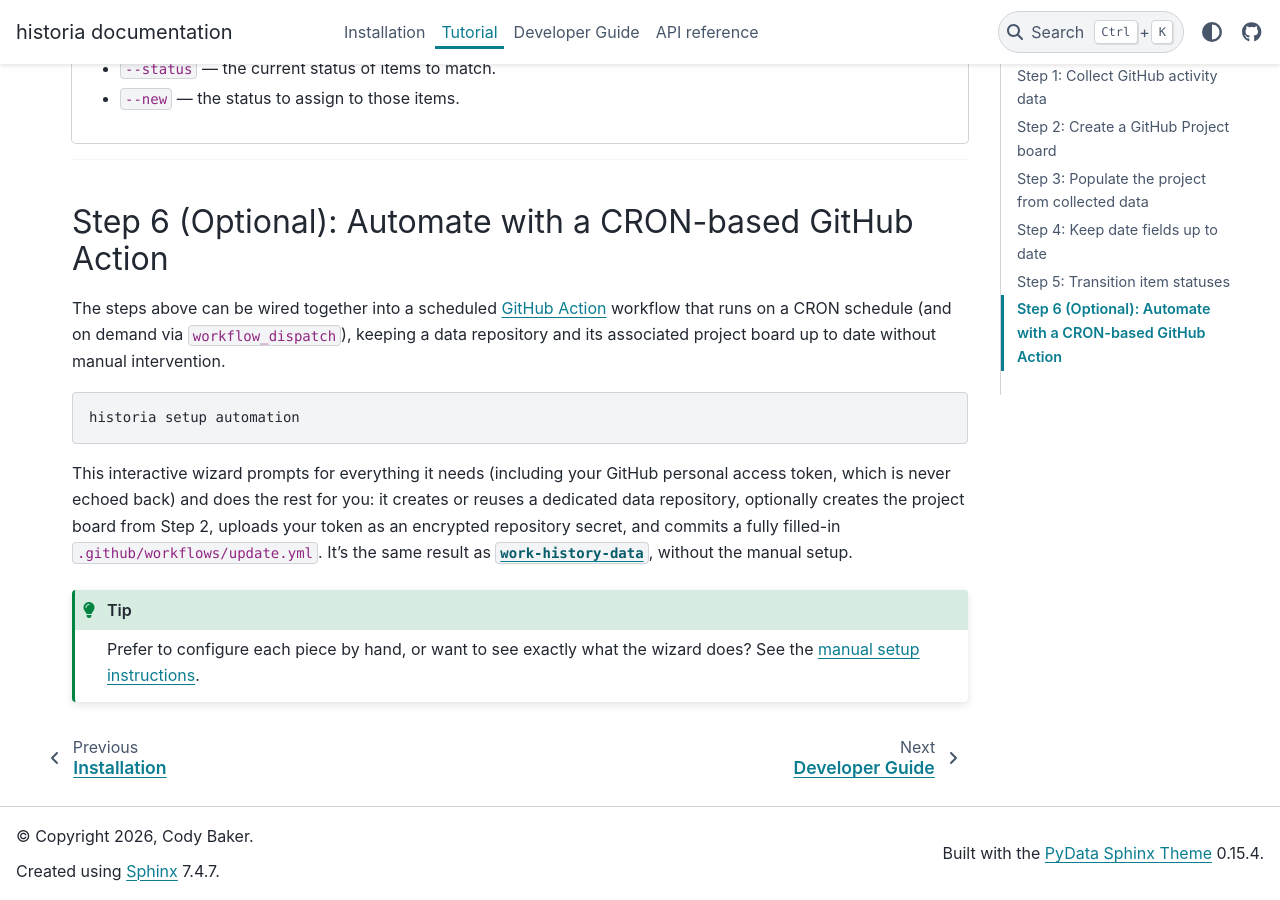
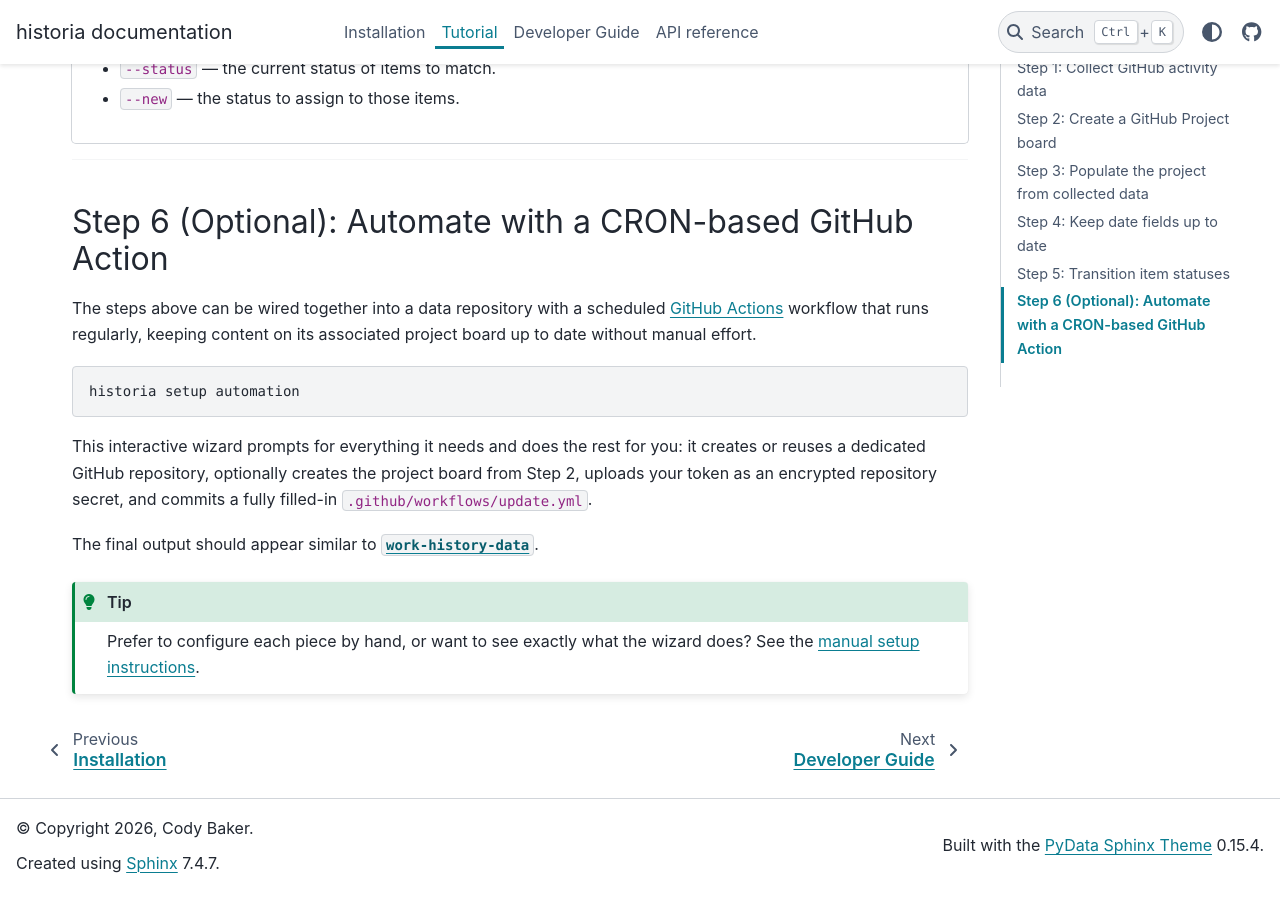
Before and after one commit to CodyCBakerPhD/historia, a Sphinx documentation site: the page built from docs/tutorial/index.md, in a window 1280 px wide and 900 px high, scrolled down 3224 px. Built offline with Sphinx 7.4.7 and the PyData theme 0.15.4, drawn with Linux system fonts in a browser that asks for light colours.

Commit message:
Update index.md

````diff
--- a/docs/tutorial/index.md
+++ b/docs/tutorial/index.md
@@ -203,14 +203,16 @@
 
 ## Step 6  (Optional): Automate with a CRON-based GitHub Action
 
-The steps above can be wired together into a scheduled [GitHub Action](https://docs.github.com/en/actions) workflow that runs on a CRON schedule (and on demand via `workflow_dispatch`), keeping a data repository and its associated project board up to date without manual intervention.
+The steps above can be wired together into a data repository with a scheduled [GitHub Actions](https://docs.github.com/en/actions) workflow that runs regularly, keeping content on its associated project board up to date without manual effort.
 
 <!-- skip: next -->
 ```bash
 historia setup automation
 ```
 
-This interactive wizard prompts for everything it needs (including your GitHub personal access token, which is never echoed back) and does the rest for you: it creates or reuses a dedicated data repository, optionally creates the project board from Step 2, uploads your token as an encrypted repository secret, and commits a fully filled-in `.github/workflows/update.yml`. It's the same result as [`work-history-data`](https://github.com/CodyCBakerPhD/work-history-data), without the manual setup.
+This interactive wizard prompts for everything it needs and does the rest for you: it creates or reuses a dedicated GitHub repository, optionally creates the project board from Step 2, uploads your token as an encrypted repository secret, and commits a fully filled-in `.github/workflows/update.yml`.
+
+The final output should appear similar to [`work-history-data`](https://github.com/CodyCBakerPhD/work-history-data).
 
 :::{tip}
 Prefer to configure each piece by hand, or want to see exactly what the wizard does? See the [manual setup instructions](manual-automation-setup.md).
````
